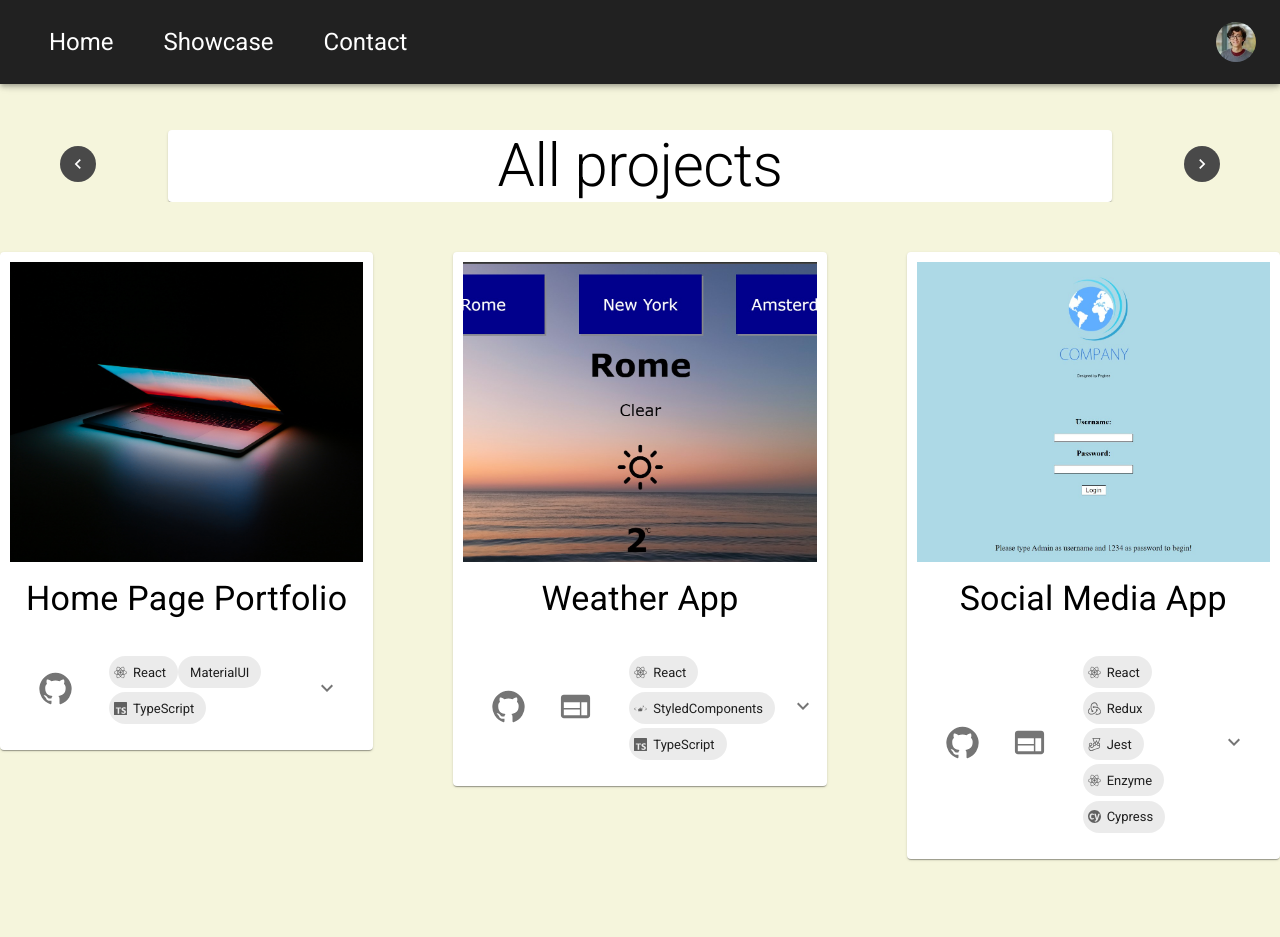
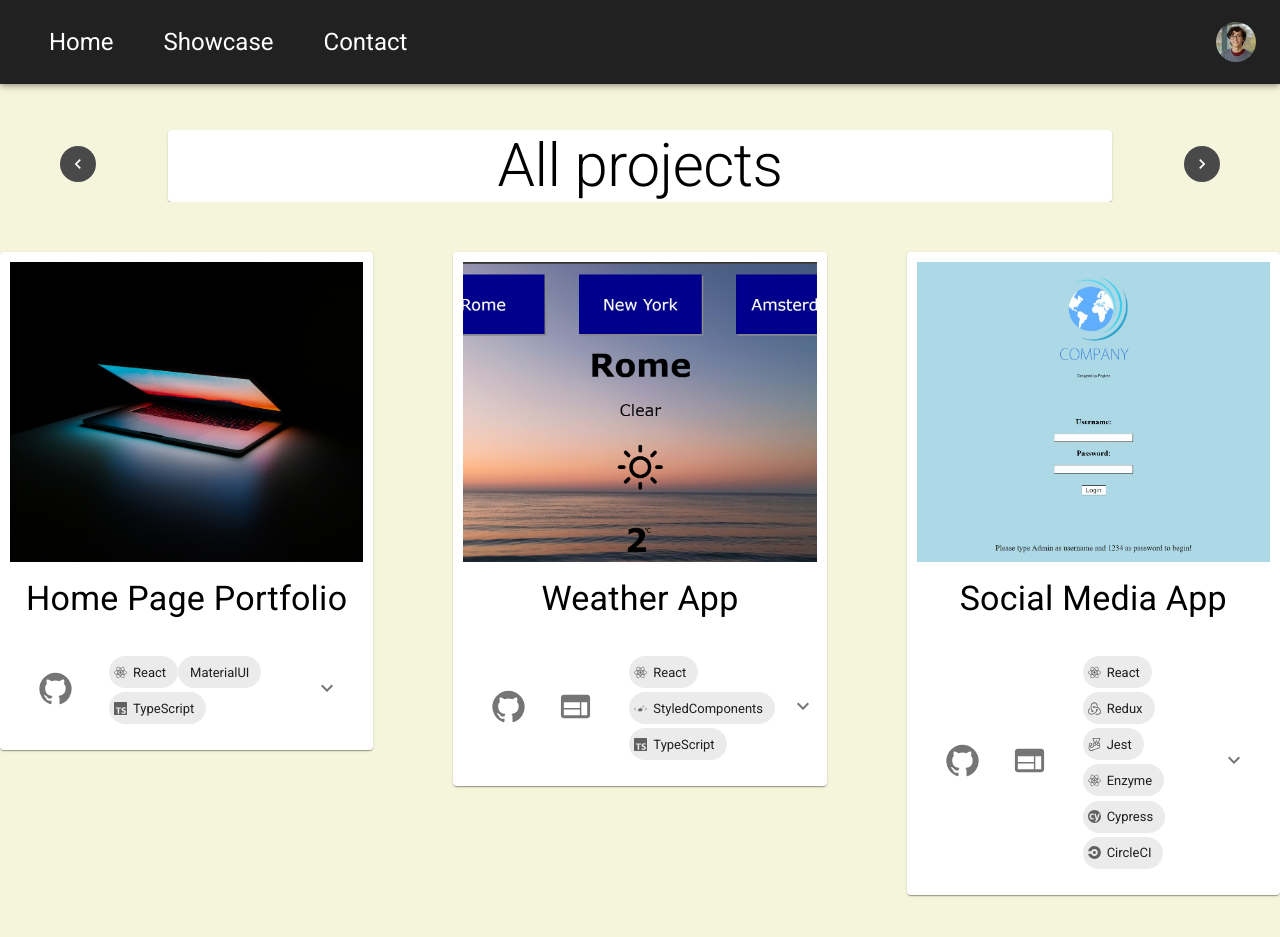
Before and after one commit to genericdude1998/Portfolio-Home-Page, a React app: page /showcase in a window 1280 px wide. Shown: the top 937 px of the page. Built offline with nearby package versions, Linux system fonts and the light colour scheme.

Commit message:
added circleci icon

```diff
--- a/src/helpers.tsx
+++ b/src/helpers.tsx
@@ -1,6 +1,6 @@
 import React from 'react';
 import {FaReact} from 'react-icons/fa';
-import {SiCypress, SiJest, SiRedux, SiStyledcomponents, SiTypescript, SiUnity} from 'react-icons/si';
+import {SiCircleci, SiCypress, SiJest, SiRedux, SiStyledcomponents, SiTypescript, SiUnity} from 'react-icons/si';
 import {Gi3DGlasses, GiInfinity} from 'react-icons/gi';
 import { SiCsharp } from 'react-icons/si';
 export function GetTagIcon(tag:string){
@@ -16,6 +16,7 @@ export function GetTagIcon(tag:string){
         case 'TypeScript': return <SiTypescript/>;
         case 'Procedural Generation': return <GiInfinity/>;
         case 'Unity': return <SiUnity/>;
+        case 'CircleCI': return <SiCircleci/>;
         default:
             break;
     }
--- a/src/projects.ts
+++ b/src/projects.ts
@@ -49,7 +49,7 @@ export const projects: Project[] = [
         github: 'https://github.com/genericdude1998/Social-Media-App-Portfolio',
         live: 'https://genericdude1998.github.io/Social-Media-App-Portfolio/',
         type:ProjectTypes.React,
-        tags: ['React', 'Redux', 'Jest', 'Enzyme', 'Cypress'],
+        tags: ['React', 'Redux', 'Jest', 'Enzyme', 'Cypress', 'CircleCI'],
     },
     {
         id:3,
```
